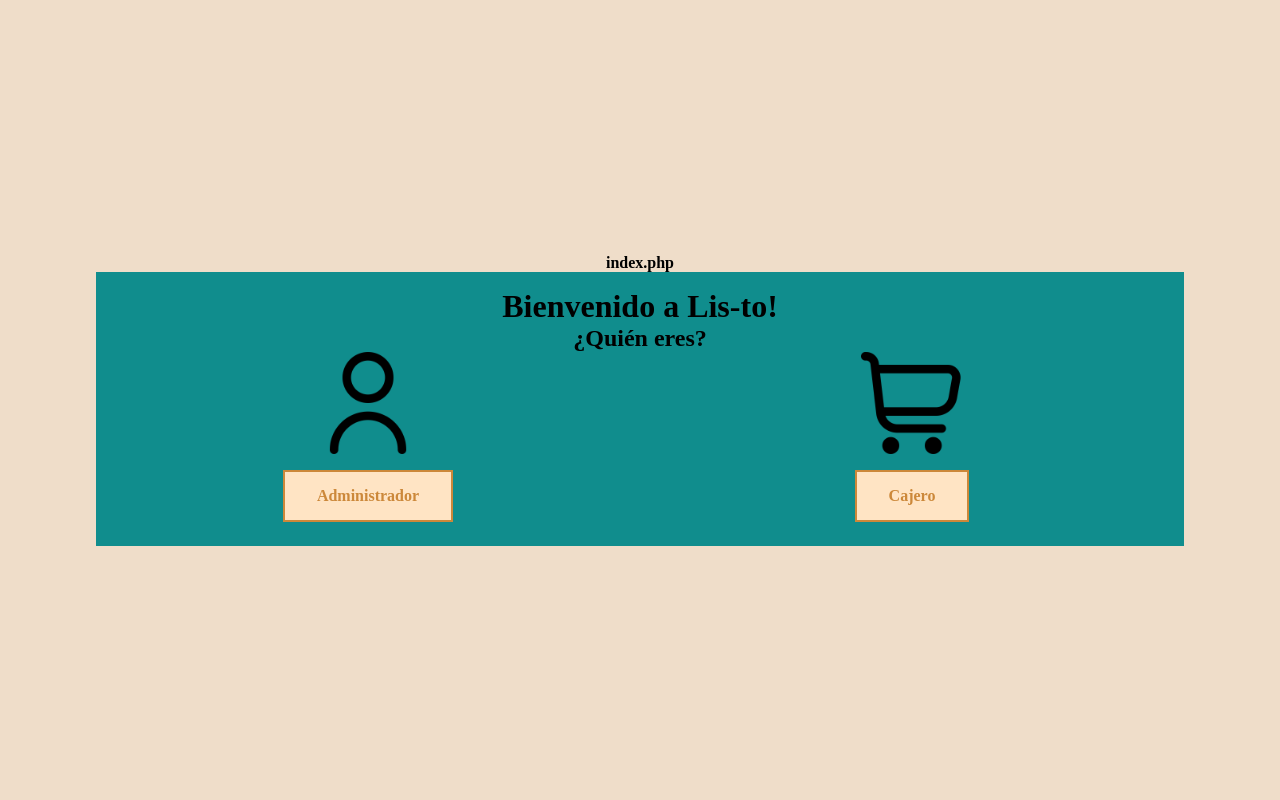
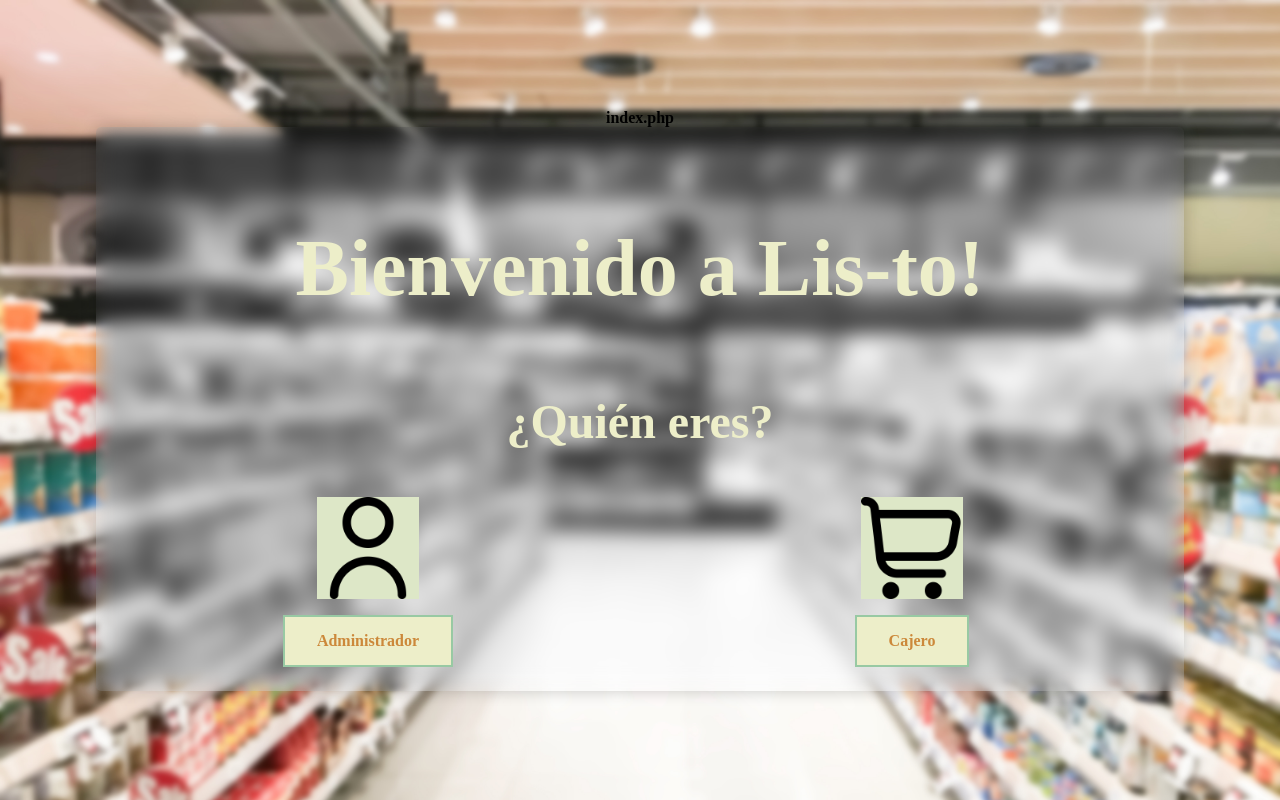
Before and after one commit to ViriDianaBG/AJAX_PROYECT, a PHP site: page / in a window 1280 px wide. Run offline with PHP 8.4, Linux system fonts and the light colour scheme; data that the repository does not hold is empty.

Commit message:
css-inicio

```diff
--- a/css/styles.css
+++ b/css/styles.css
@@ -1,4 +1,3 @@
-/* Reset y estilos básicos */
 * {
   margin: 0;
   padding: 0;
@@ -8,14 +7,42 @@
   font-style: normal;
 }
 
+:root {
+  --color1: #edeec9;
+  --color2: #dde7c7;
+  --color3: #bfd8bd;
+  --color4: #98c9a3;
+  --color5: #77bfa3;
+  --relleno: bisque;
+
+
+  --font: "Abhaya Libre", serif;
+  --titulo: 500em; /* Eliminado "font-size:" */
+}
+
+h2 {
+  font-size: 3em;
+  color: var(--color1);
+  margin: 1em 0;
+}
+
+h1 {
+  font-size: 5em;
+  color: var(--color1);
+  margin: 1em 0;
+}
+
 body {
-  background-color: #EFDDC9;
   text-align: center;
   display: flex;
   flex-direction: column;
   align-items: center;
   justify-content: center;
   min-height: 100vh;
+  background-color: var(--color2);
+  background-image: url("../resources/fondo3.jpg");
+  background-attachment: fixed;
+  background-size: cover;
 }
 
 /* Estilos para el contenedor de opciones */
@@ -42,8 +69,8 @@ body {
 /* Estilos para los botones */
 button {
   color: var(--color);
-  background-color: var(--relleno);
-  border: 2px solid var(--color);
+  background-color: var(--color1);
+  border: 2px solid var(--color4);
   font: inherit;
   line-height: 1;
   margin: 0.5em;
@@ -51,7 +78,8 @@ button {
   transition: 0.5s;
 }
 
-button:hover, button:focus {
+button:hover,
+button:focus {
   border-color: var(--hover);
   color: #fff;
 }
@@ -64,9 +92,8 @@ button:hover, button:focus {
 
 /* Colores específicos para fill */
 .fill {
-  --color: #CC883A;
+  --color: #cc883a;
   --hover: #d8c729;
-  --relleno: bisque;
 }
 
 @-webkit-keyframes pulse {
@@ -89,9 +116,28 @@ code {
 
 /* Contenedores adicionales */
 .contenedor {
-  background-color: rgb(16, 141, 141);
+  box-shadow: 0 0 1rem 0 rgba(0, 0, 0, 0.2);
+  border-radius: 5px;
+  background: inherit;
+  overflow: hidden;
   align-items: center;
   padding: 1em;
+  position: relative;
+  z-index: 1;
+}
+
+.contenedor::before {
+  content: "";
+  position: absolute;
+  top: 0;
+  left: 0;
+  right: 0;
+  bottom: 0;
+  z-index: -1;
+  background: inherit;
+  filter:grayscale()  blur(10px);
+  border-radius: 5px; /* Add border-radius to blur effect */
+  color: rgb(62, 97, 62);
 }
 
 .carrito {
@@ -105,3 +151,7 @@ code {
 .productosCarrito {
   background-color: brown;
 }
+
+.image {
+  background-color:var(--color2);
+}
--- a/index.php
+++ b/index.php
@@ -12,7 +12,9 @@
 
 <body>
   <p>index.php</p>
-  <div class="contenedor" id="contenedor">ggg</div>
+  <div class="contenedor" id="contenedor" >ggg</div>
+
+
 </body>
 
 </html>
```
Also changed, not shown: php/Controller/inicioSesionAdmin.php (+6 -2 lines), resources/fondo.jpg (added), resources/fondo1.jpg (added), resources/fondo2.jpg (added), resources/fondo3.jpg (added).
